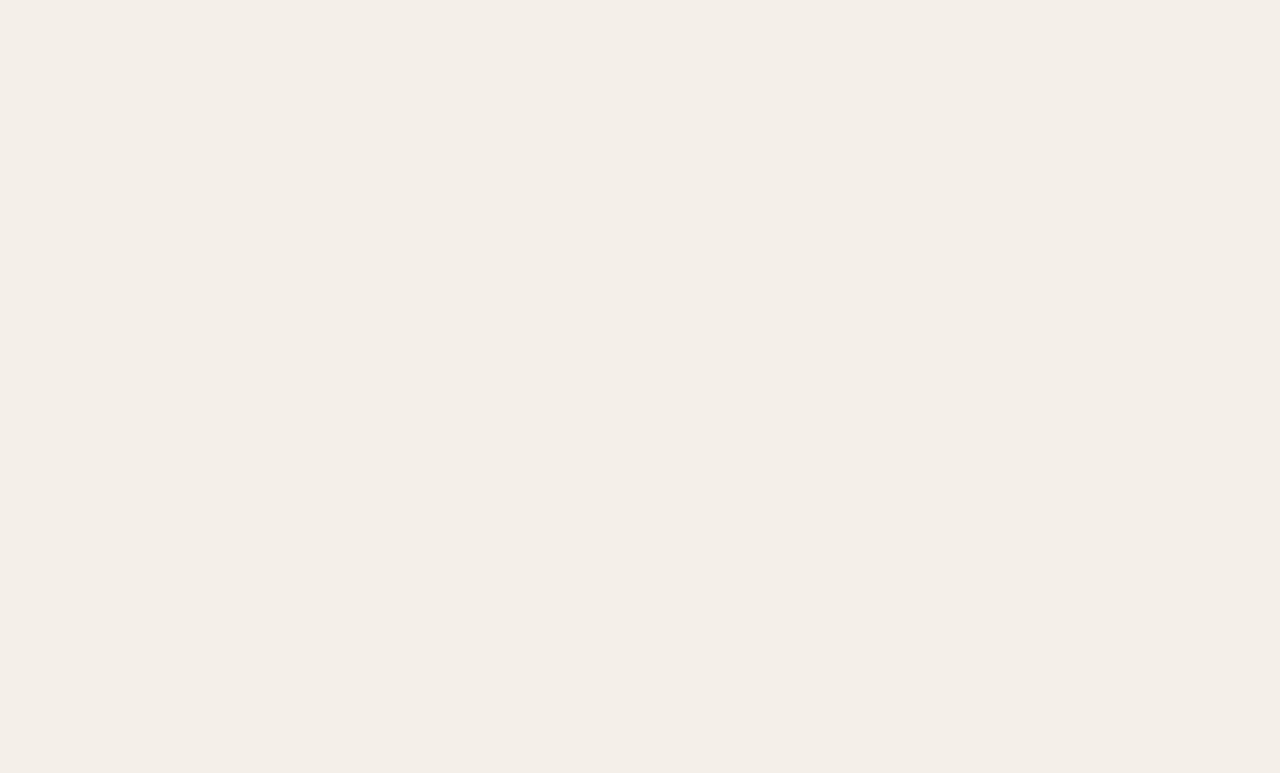
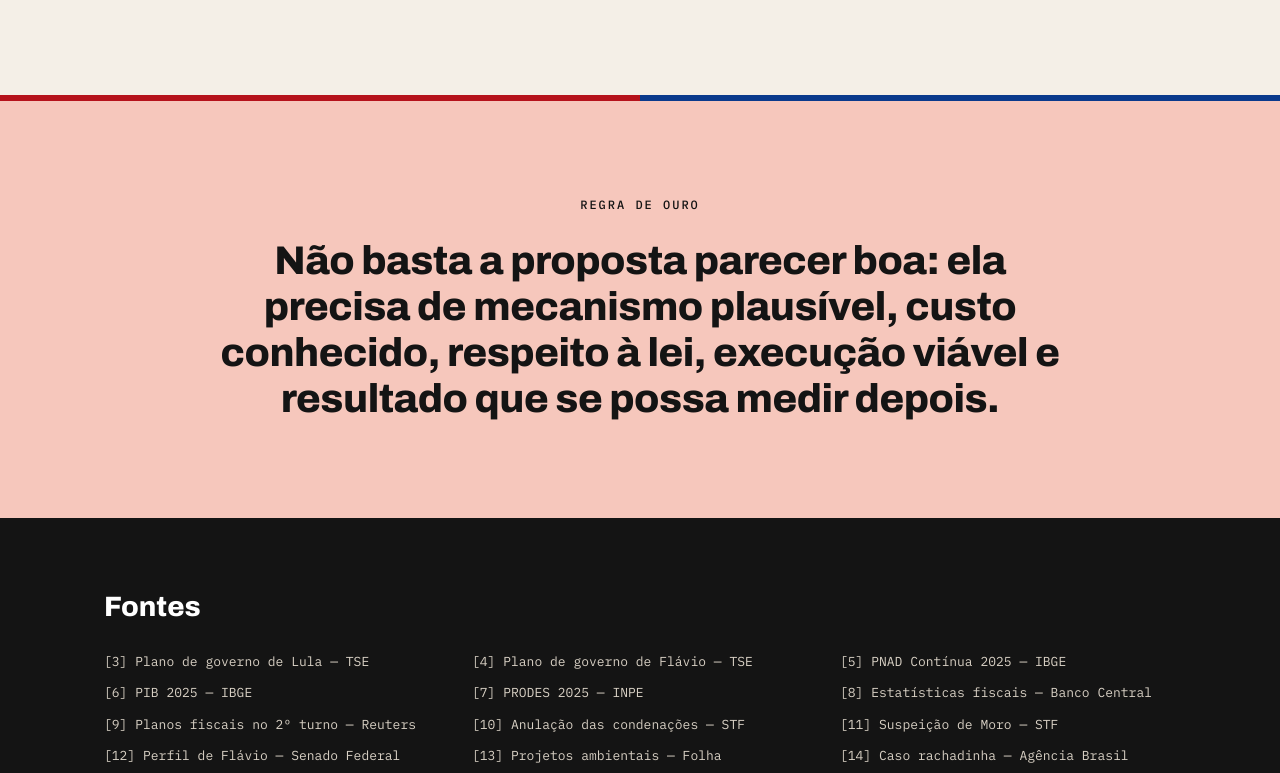
Before and after one commit to dutrathiagodev/landing-page-face-a-face, a Next.js app: page / in a window 1280 px wide. Shown: the part 4987-5760 px from the top of the page. Before the commit the page ends 5082 px from the top, so only its background shows below. Built offline with nearby package versions, Linux system fonts and the light colour scheme; no server answers.

Commit message:
feat: adiciona GoldenRule e Footer no page.tsx

```diff
--- a/src/app/page.tsx
+++ b/src/app/page.tsx
@@ -1,4 +1,6 @@
+import { Footer } from "@/components/layout/footer";
 import { Header } from "@/components/layout/header";
+import { GoldenRule } from "@/components/sections/golden-rule/golden-rule";
 import { Hero } from "@/components/sections/hero/hero";
 import { Manifesto } from "@/components/sections/manifesto/manifesto";
 import { LadoALado } from "@/components/sections/lado-a-lado/lado-a-lado";
@@ -17,9 +19,9 @@ export default function Home() {
         <LadoALado />
         <StatusJuridico />
         <Perguntas />
-        {/* GoldenRule */}
+        <GoldenRule />
       </main>
-      {/* Footer: components/layout/footer.tsx */}
+      <Footer />
     </>
   );
 }
```
